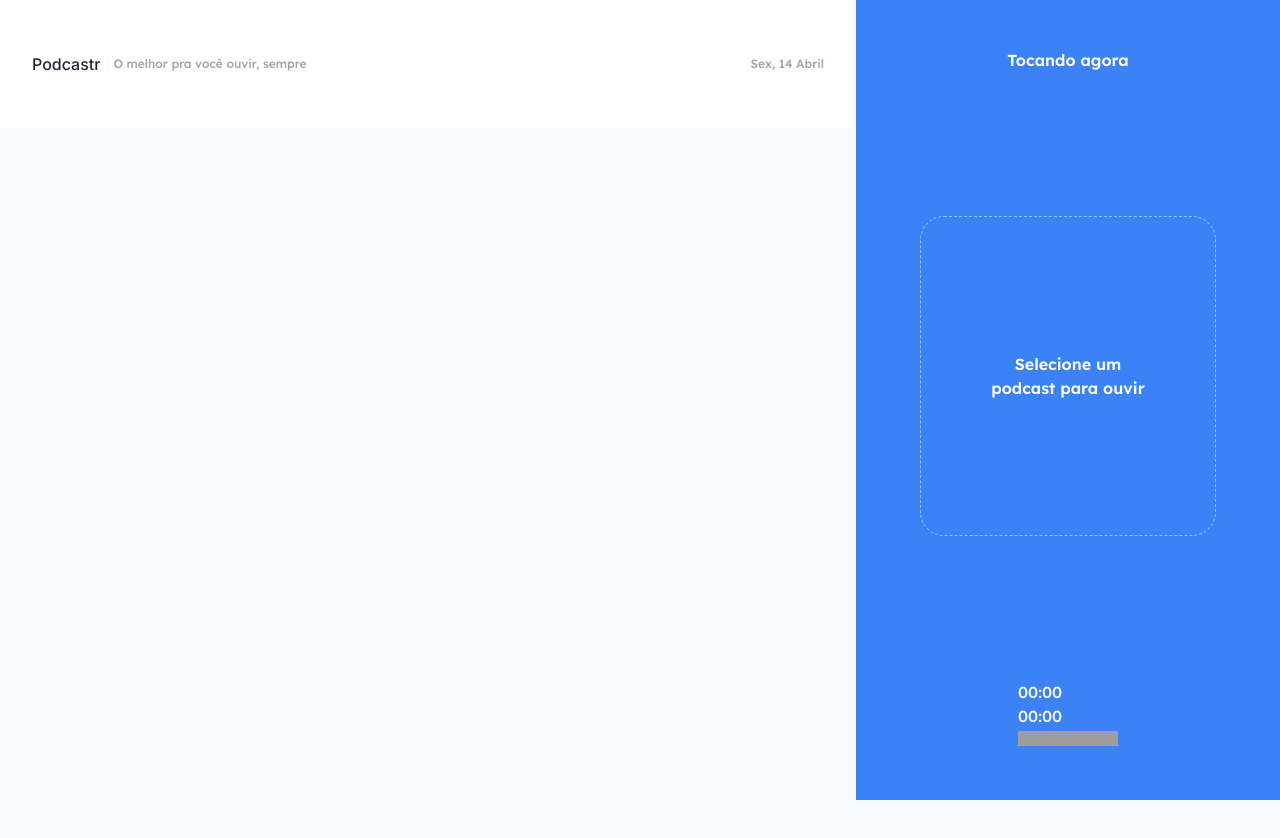
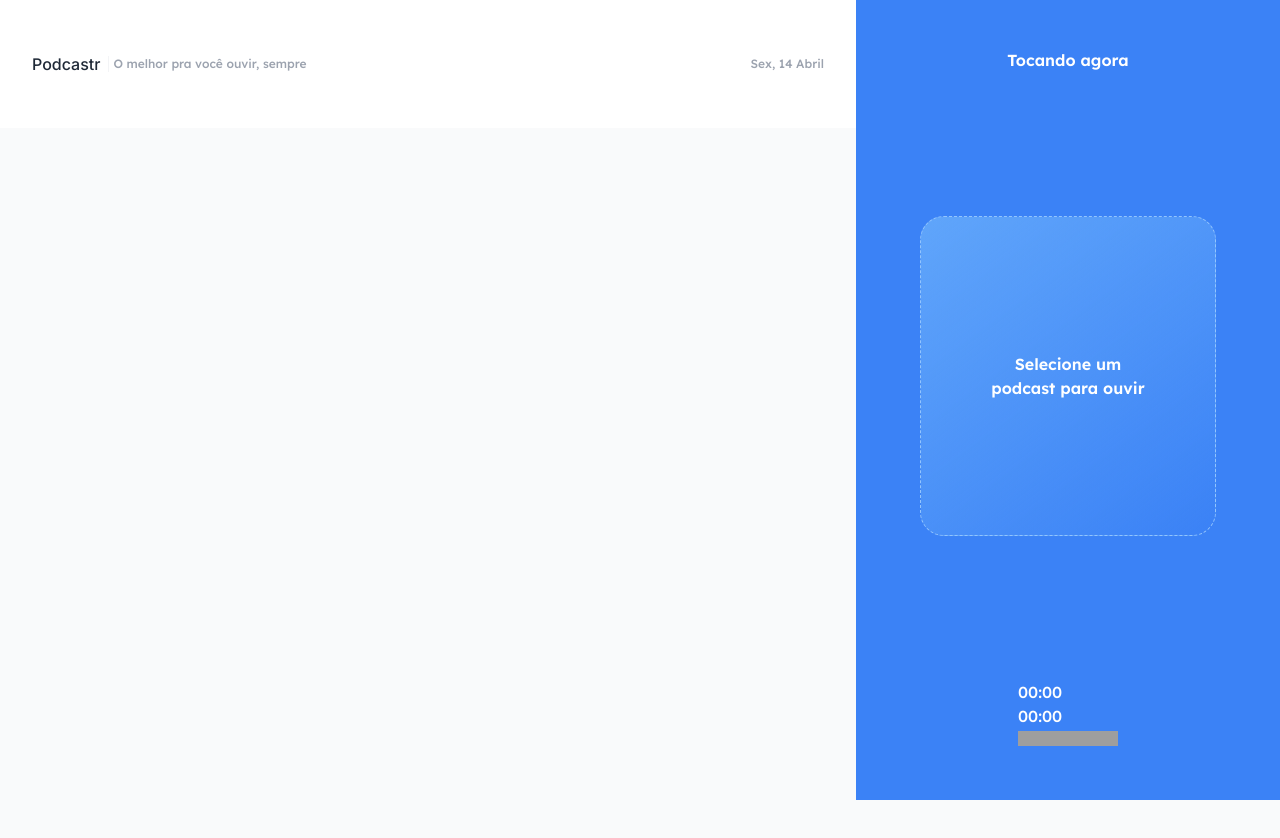
Before and after one commit to martinsju/podcastr, a Next.js app: page / in a window 1280 px wide. Shown: the top 838 px of the page. Built offline with nearby package versions, Linux system fonts and the light colour scheme; grey boxes are pictures that could not be loaded.

Commit message:
build/styles: new preset for gradient angle

```diff
--- a/tailwind.config.js
+++ b/tailwind.config.js
@@ -1,4 +1,5 @@
 /** @type {import('tailwindcss').Config} */
+
 module.exports = {
 	content: [
 		'./src/pages/**/*.{js,ts,jsx,tsx}',
@@ -10,7 +11,8 @@ module.exports = {
 			backgroundImage: {
 				'gradient-radial': 'radial-gradient(var(--tw-gradient-stops))',
 				'gradient-conic':
-					'conic-gradient(from 180deg at 50% 50%, var(--tw-gradient-stops))'
+					'conic-gradient(from 180deg at 50% 50%, var(--tw-gradient-stops))',
+				'gradient-143.8': 'linear-gradient(143.8deg, var(--tw-gradient-stops))'
 			},
 			fontFamily: {
 				sans: ['Inter', 'Lexend']
```
